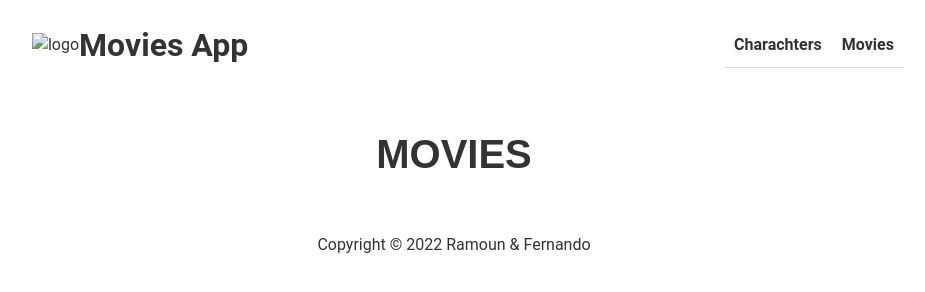
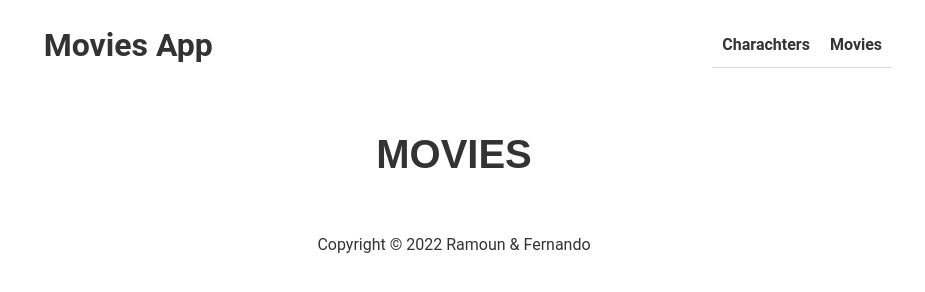
Before and after one commit to fherrerao/Capstone-Group-Project, a website built with webpack: page src/index.html in a window 1280 px wide. Shown: the whole page, without its empty margins (186-1111 px from the left). Built offline with nearby package versions, Linux system fonts and the light colour scheme; no server answers; a web font is replaced by a local one.

Commit message:
Fix linter errors

```diff
--- a/src/index.html
+++ b/src/index.html
@@ -1,5 +1,6 @@
 <!DOCTYPE html>
 <html lang="en">
+
 <head>
   <meta charset="UTF-8" />
   <meta http-equiv="X-UA-Compatible" content="IE=edge" />
@@ -7,17 +8,13 @@
   <title>Movies App</title>
   <script crossorigin="anonymous" src="https://unpkg.com/boxicons@2.1.1/dist/boxicons.js"></script>
   <link crossorigin="anonymous" href="http://fonts.cdnfonts.com/css/new-motor" rel="stylesheet">
-    <link
-      rel="stylesheet"
-      href="https://use.fontawesome.com/releases/v5.13.0/css/all.css"
-      integrity="sha384-Bfad6CLCknfcloXFOyFnlgtENryhrpZCe29RTifKEixXQZ38WheV+i/6YWSzkz3V"
-      crossorigin="anonymous"
-    />
+  <link rel="stylesheet" href="https://use.fontawesome.com/releases/v5.13.0/css/all.css"
+    integrity="sha384-Bfad6CLCknfcloXFOyFnlgtENryhrpZCe29RTifKEixXQZ38WheV+i/6YWSzkz3V" crossorigin="anonymous" />
 </head>
+
 <body>
   <header class="header flex main-space-around cross-center">
     <div class="logo flex cross-center">
-        <img class="logo-image" alt="logo">
       <h1 class="logo-text">Movies App</h1>
     </div>
     <ul class="nav flex main-space-between">
@@ -38,4 +35,5 @@
   </footer>
 
 </body>
+
 </html>
```
Also changed, not shown: dist/7d5e54fdc9a11cfffc42.png (deleted), dist/index.bundle.js, dist/index.html. Lines whose indentation alone changed are shown as unchanged.
